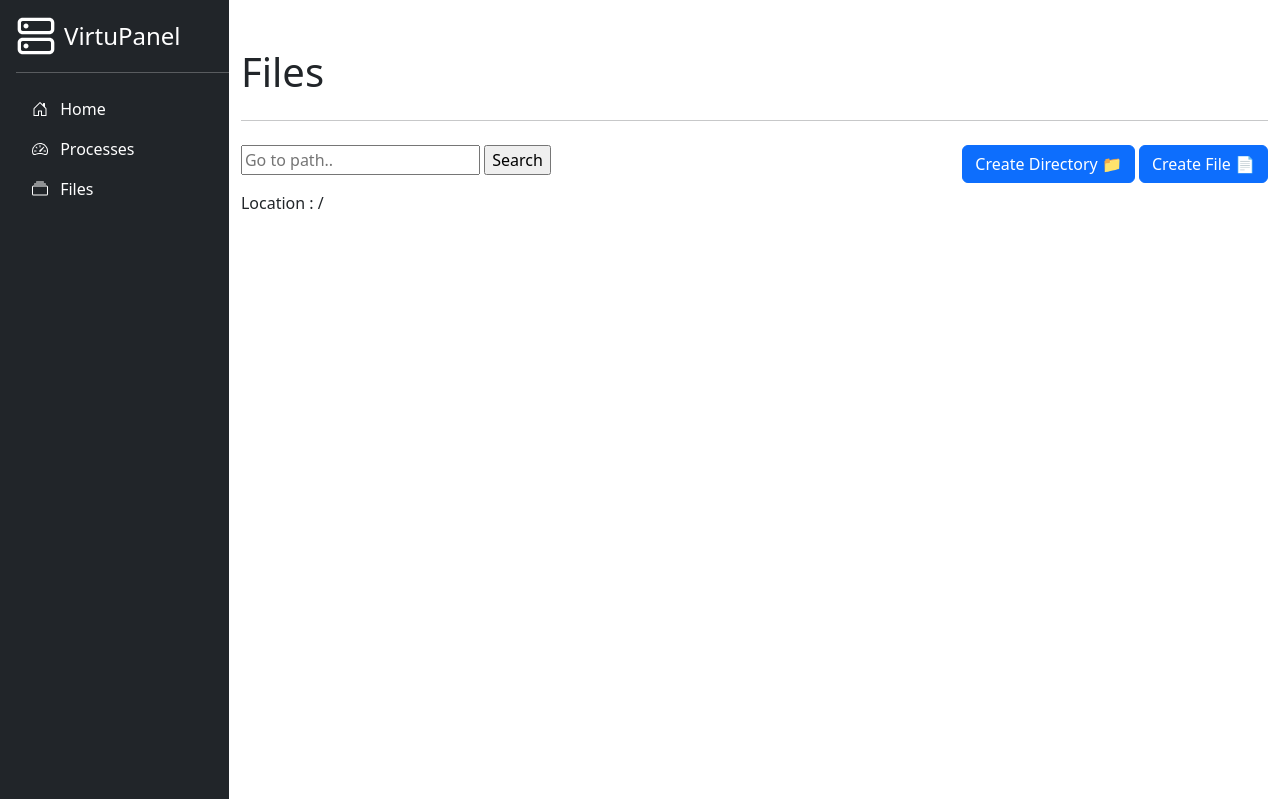
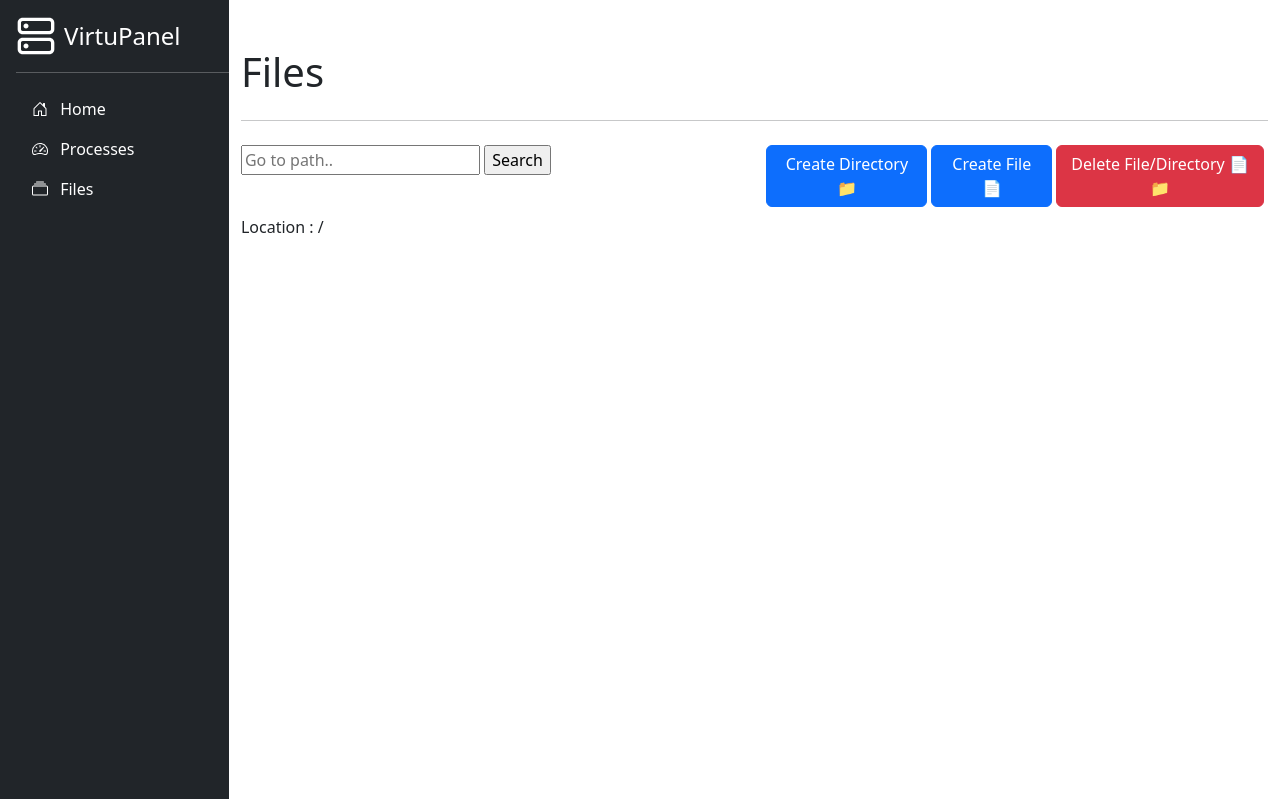
Before and after one commit to Sc4ndium90/virtupanel, a PHP site: page /files.php in a window 1280 px wide. Shown: the top 799 px of the page. Run offline with PHP 8.4, Linux system fonts and the light colour scheme; some libraries are stand-ins or nearby versions.

Commit message:
Add a button to delete files or directories

```diff
--- a/files.php
+++ b/files.php
@@ -53,7 +53,8 @@ if (isset($_GET['path']) && $_GET['path'] !== "//") {
                 </div>
                 <div class="col d-flex justify-content-end">
                     <button class="btn btn-primary me-1" id="create-dir-btn">Create Directory 📁</button>
-                    <button class="btn btn-primary" id="create-file-btn">Create File 📄</button>
+                    <button class="btn btn-primary me-1" id="create-file-btn">Create File 📄</button>
+                    <button class="btn btn-danger me-1" id="delete-file-or-folder-btn">Delete File/Directory 📄📁</button>
                 </div>
             </div>
         </div>
```
